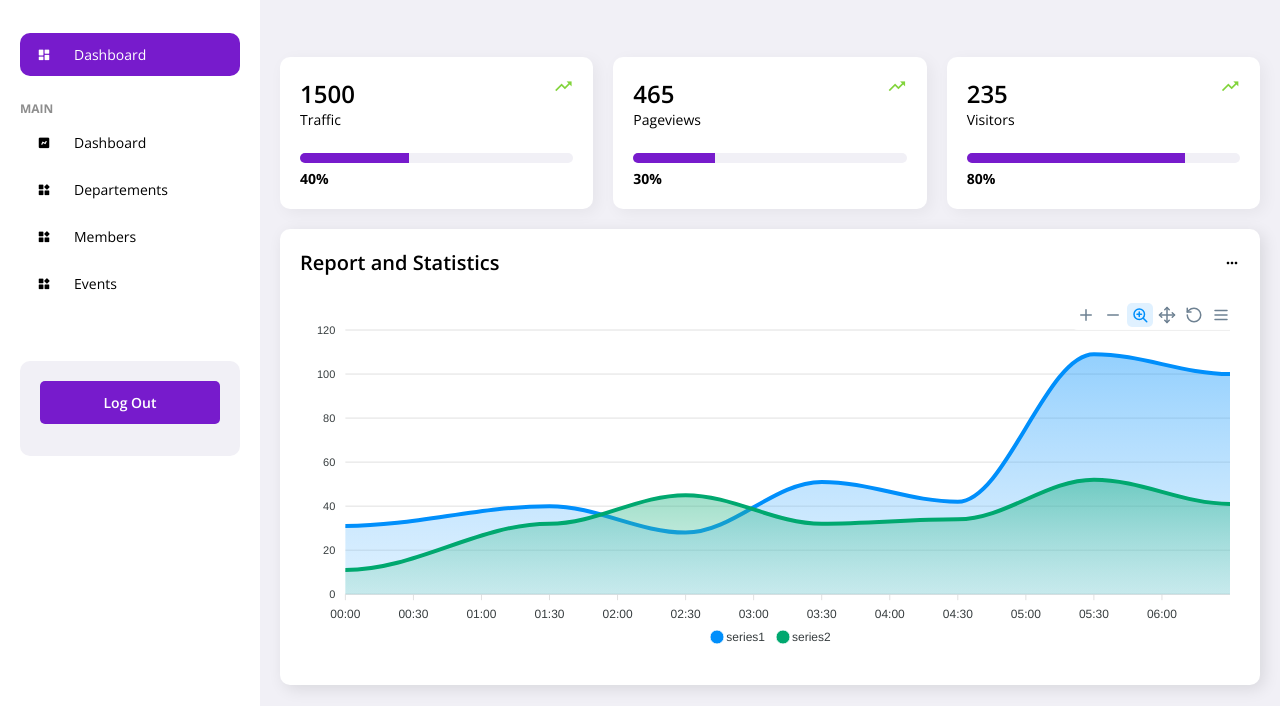
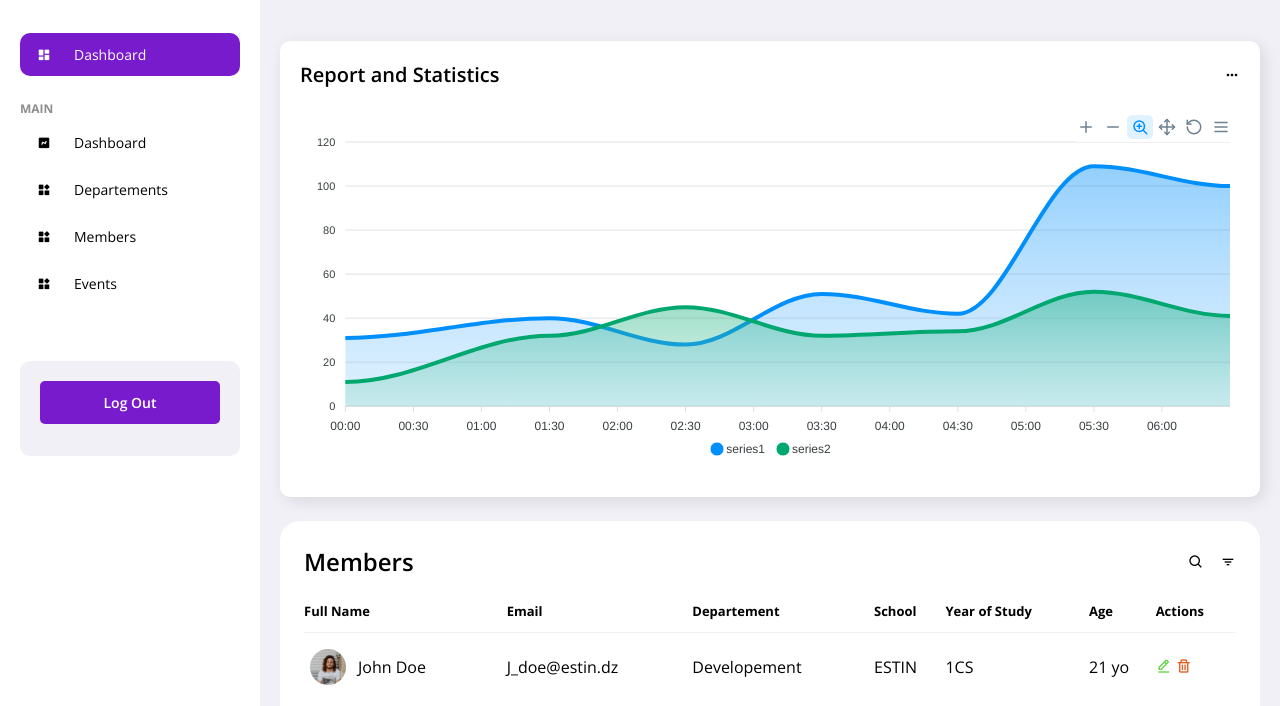
Before and after one commit to nrxv0/database_front, a plain HTML site: page admin/index.html in a window 1280 px wide. Shown: the part 67-773 px from the top of the page. Drawn offline with nearby package versions, Linux system fonts and the light colour scheme.

Commit message:
derniers touches

```diff
--- a/admin/index.html
+++ b/admin/index.html
@@ -69,42 +69,7 @@
 				<li class="divider">/</li>
 				<li><a href="#" class="active">Dashboard</a></li>
 			</ul> -->
-			<div class="info-data">
-				<div class="card">
-					<div class="head">
-						<div>
-							<h2>1500</h2>
-							<p>Traffic</p>
-						</div>
-						<i class='bx bx-trending-up icon' ></i>
-					</div>
-					<span class="progress" data-value="40%"></span>
-					<span class="label">40%</span>
-				</div>
 
-				<div class="card">
-					<div class="head">
-						<div>
-							<h2>465</h2>
-							<p>Pageviews</p>
-						</div>
-						<i class='bx bx-trending-up icon' ></i>
-					</div>
-					<span class="progress" data-value="30%"></span>
-					<span class="label">30%</span>
-				</div>
-				<div class="card">
-					<div class="head">
-						<div>
-							<h2>235</h2>
-							<p>Visitors</p>
-						</div>
-						<i class='bx bx-trending-up icon' ></i>
-					</div>
-					<span class="progress" data-value="80%"></span>
-					<span class="label">80%</span>
-				</div>
-			</div>
 			<div class="data">
 				<div class="content-data">
 					<div class="head">
```
Also changed, not shown: esditMember/index.html (+1 -1 lines), events/index.html (+1 -1 lines).
